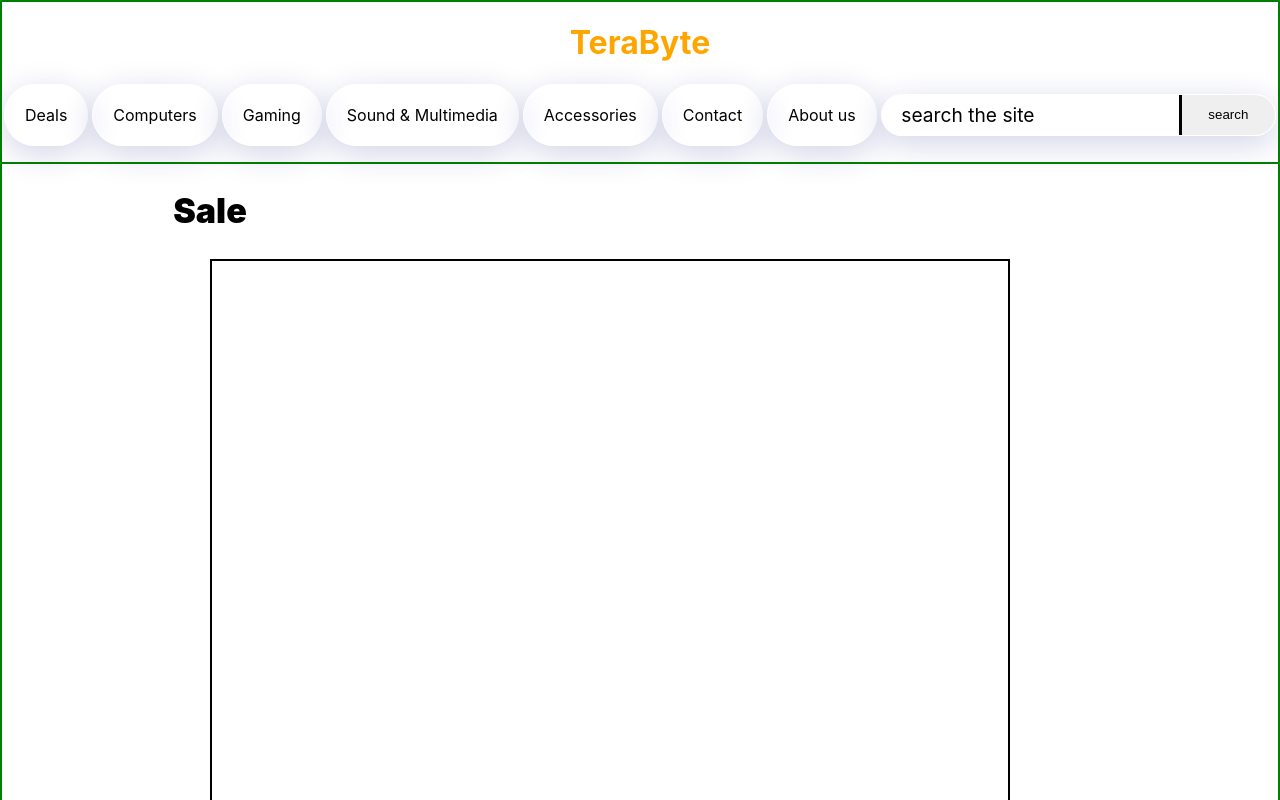
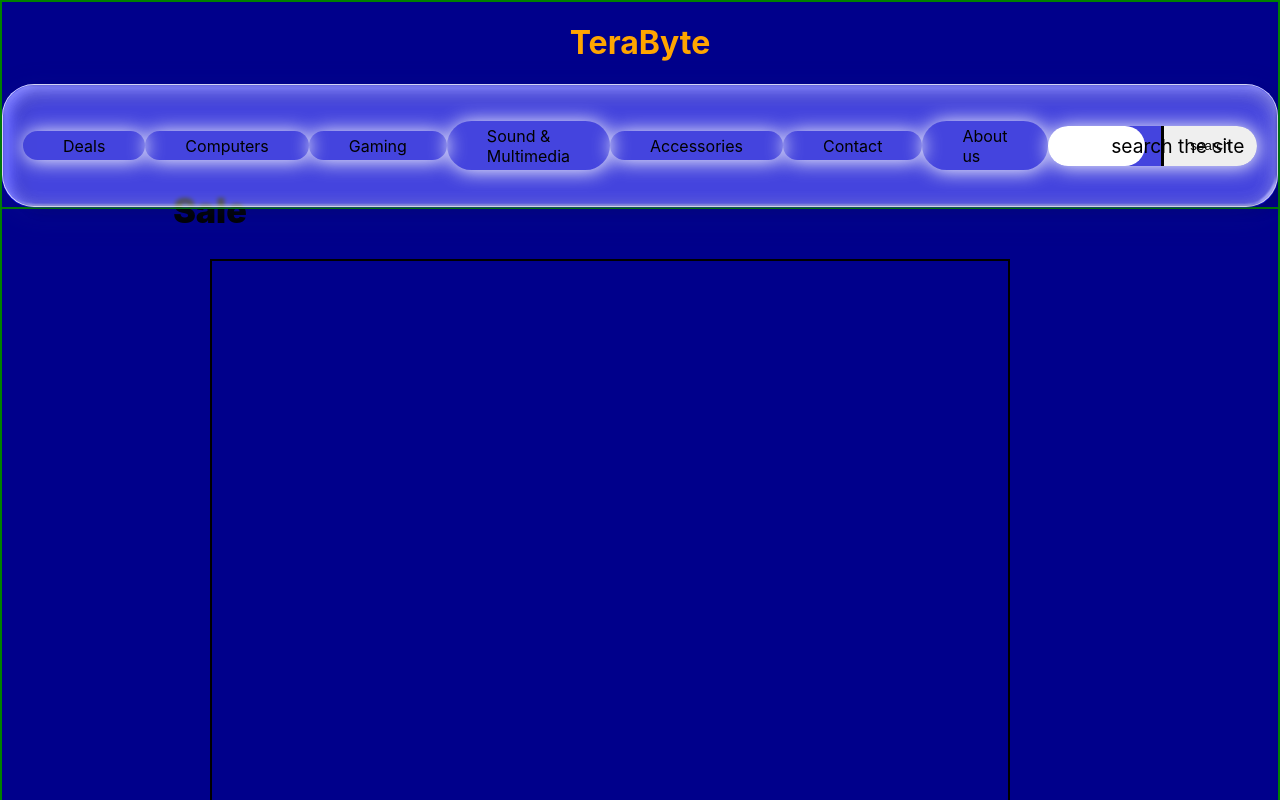
Before and after one commit to BrahamjeetRandhawa/Singh, a React (Create React App) app in the folder terabyte/: page / in a window 1280 px wide. Shown: the top 800 px of the page. Built offline with nearby package versions, Linux system fonts and the light colour scheme.

Commit message:
Check the searchbar. It is not yet correct. And the blue background is for us to test (debug).

```diff
--- a/terabyte/src/Topstyle.css
+++ b/terabyte/src/Topstyle.css
@@ -1,5 +1,8 @@
 
-
+html {
+    scroll-behavior: smooth;
+    background: darkblue;
+}
 h1 {
     color: orange;
     text-align: center;
@@ -14,6 +17,37 @@
 .terabytebar {
     background: none;
 
+
+
+
+    position: relative;
+    background: rgba(255, 255, 255, 0.15);
+    backdrop-filter: blur(2px) saturate(180%);
+    border: 0.0625rem solid rgba(255, 255, 255, 0.8);
+    border-radius: 2rem;
+    padding: 1.25rem;
+    box-shadow: 0 8px 32px rgba(31, 38, 135, 0.2), inset 0 4px 20px rgba(255, 255, 255, 0.3);
+
+
+}
+
+
+.terabytebar::after {
+    content: '';
+  position: absolute;
+  top: 0;
+  left: 0;
+  width: 100%;
+  height: 100%;
+  background: rgba(255, 255, 255, 0.1);
+  border-radius: 2rem;
+  backdrop-filter: blur(1px);
+  box-shadow: inset -10px -8px 0px -11px rgba(255, 255, 255, 1),
+    inset 0px -9px 0px -8px rgba(255, 255, 255, 1);
+  opacity: 0.6;
+  z-index: -1;
+  filter: blur(1px) drop-shadow(10px 4px 6px black) brightness(115%);
+  pointer-events: none;
 }
 
 .terabytebarlist {
@@ -28,32 +62,28 @@
     display: flex;
     justify-content: center;
     align-items: center;
-    border: 2px solid black;
+    /* border: 2px solid black; */
     border-radius: 30px;
     padding: .3em 2.5em;
     margin: 0;
     list-style: none;
-    box-shadow: 3px 5px 10px rgba(0, 1, 0, 0.3);
+    box-shadow: 1px 1px 20px rgba(255, 255, 255, 1);
 
-    background: rgba(255, 255, 255, 0.1);
+    /* background: rgba(255, 255, 255, 0.1);
     backdrop-filter: blur(5px);
     -webkit-backdrop-filter: blur(10px);
 
-    transition: backdrop-filter 0.3s ease, background 0.3s ease;
+    transition: backdrop-filter 0.3s ease, background 0.3s ease; */
+    cursor: pointer;
 
 
+}
+
+.terabyteitems::after {
+    border-radius: 30px;
+}
 
 
-
-
-    position: relative;
-  background: rgba(255, 255, 255, 0.15);
-  backdrop-filter: blur(2px) saturate(180%);
-  border: 0.0625rem solid rgba(255, 255, 255, 0.8);
-  border-radius: 2rem;
-  padding: 1.25rem;
-  box-shadow: 0 8px 32px rgba(31, 38, 135, 0.2), inset 0 4px 20px rgba(255, 255, 255, 0.3);
-}
 
 .terabyteitems:last-of-type {
 
```
